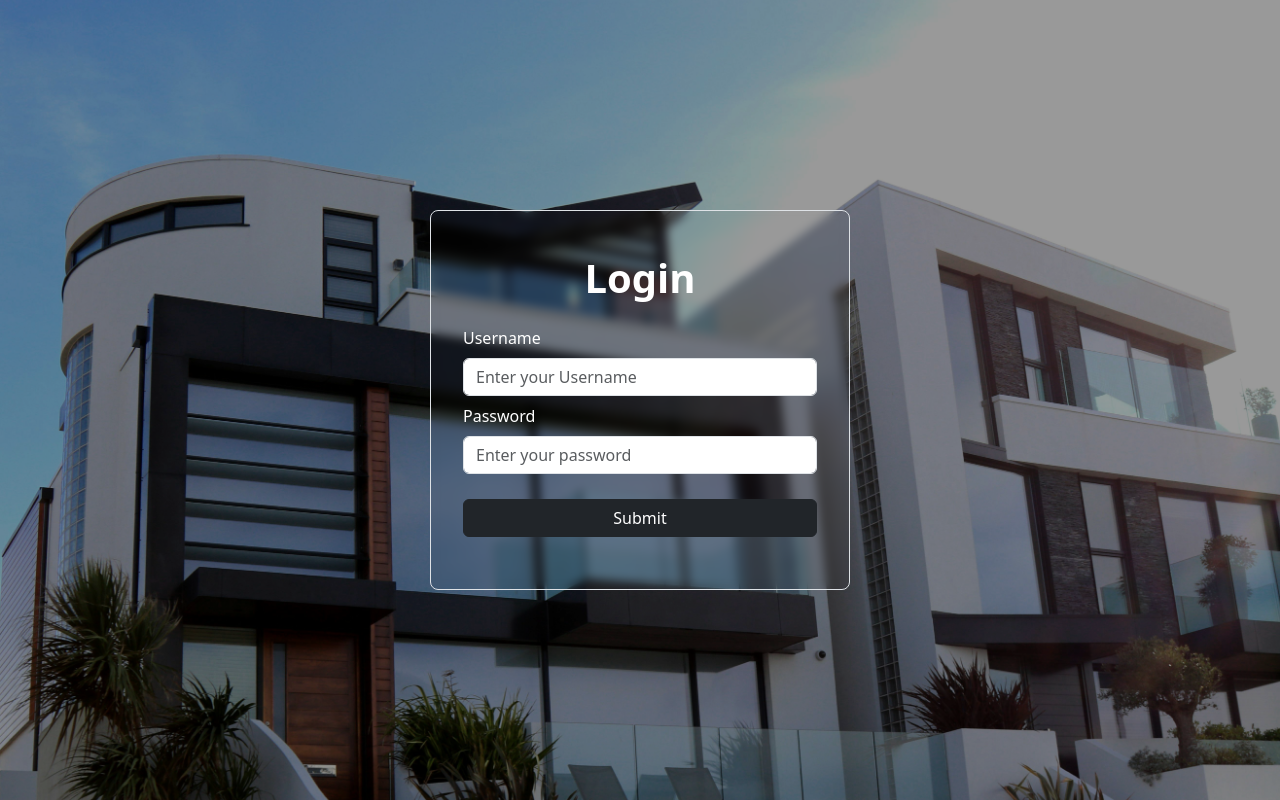
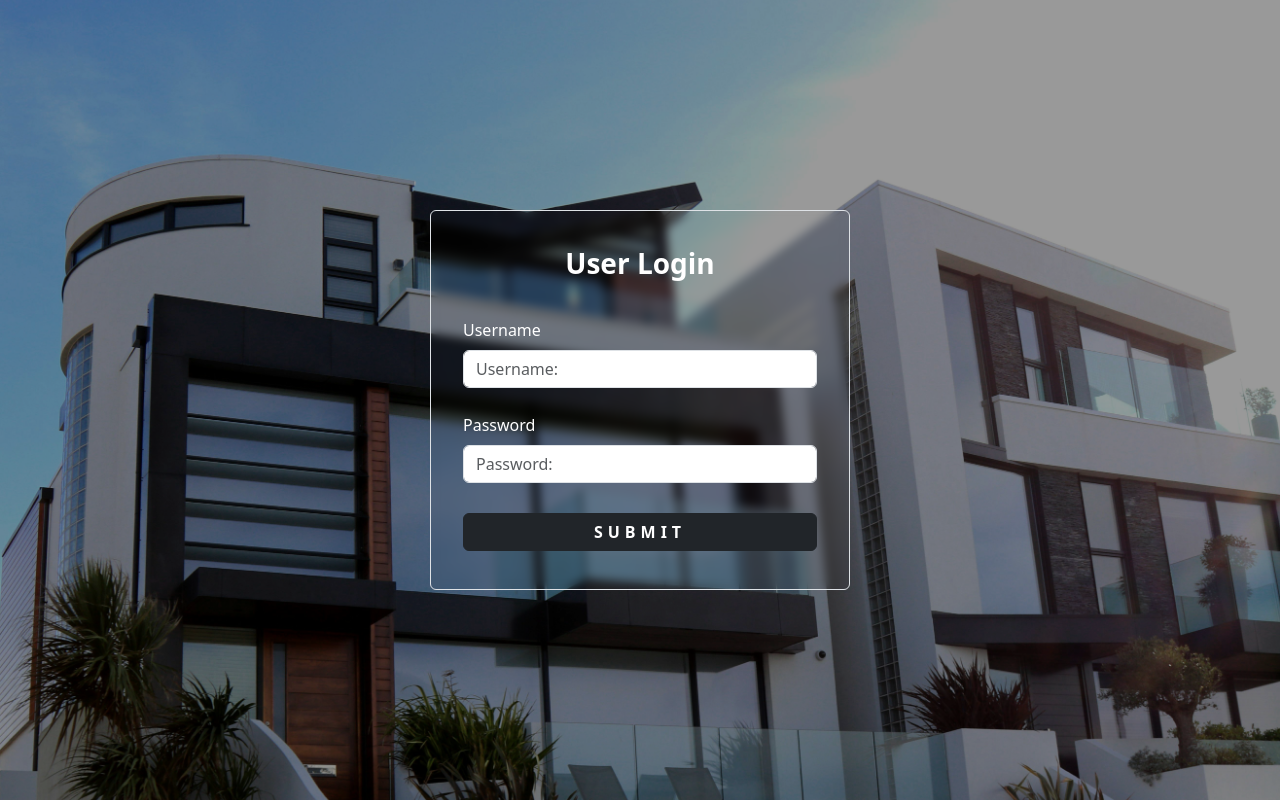
Before and after one commit to Ejxzdevs/Real-Estate-Management-System, a PHP site: page /app/view/login.php in a window 1280 px wide. Run offline with PHP 8.4, Linux system fonts and the light colour scheme; some libraries are stand-ins or nearby versions.

Commit message:
fix form style

```diff
--- a/app/view/login.php
+++ b/app/view/login.php
@@ -7,7 +7,7 @@
 <head>
     <meta charset="UTF-8">
     <meta name="viewport" content="width=device-width, initial-scale=1.0">
-    <title>Sign In</title>
+    <title>User Login</title>
     <link rel="stylesheet" href="../../vendor/twbs/bootstrap/dist/css/bootstrap.min.css">
 </head>
     <style>
@@ -35,25 +35,28 @@
             backdrop-filter: blur(5px);
             padding: 2rem;
             z-index: 10;
+            display: flex;
+            flex-direction: column;
+            gap: 25px;
         }
     </style>
 <body>
     <div class="h-100 d-flex justify-content-center align-items-center">
-            <form action="../http/controller/userLoginController.php" method="post" class="border border-radius custom-form rounded-3 ">
+            <form action="../http/controller/userLoginController.php" method="post" class="border custom-form rounded ">
                 <div class="h-25 d-flex flex-column justify-content-center">
-                   <h1 class="text-center fw-bold text-white">Login</h1>
+                   <h1 class="text-center fw-bold text-white fs-3">User Login</h1>
                 </div>
                 <div class="h-25 d-flex flex-column justify-content-center   ">
                     <input type="hidden" name="csrf_token" value="<?php echo CsrfHelper::generateToken(); ?>">
                     <label class="form-label fw-medium text-white">Username</label>
-                    <input type="name" name="username" class="form-control" placeholder="Enter your Username">
-                </div>
-                <div class="h-25 d-flex flex-column justify-content-center   ">
-                    <label class="form-label fw-medium text-white">Password</label>
-                    <input type="password" name="password" class="form-control" placeholder="Enter your password">
+                    <input type="name" name="username" class="form-control" placeholder="Username:">
                 </div>
                 <div class="h-25 d-flex flex-column justify-content-center">
-                    <button class="btn btn-dark ">Submit</button>
+                    <label class="form-label fw-medium text-white">Password</label>
+                    <input type="password" name="password" class="form-control" placeholder="Password:">
+                </div>
+                <div class="h-25 d-flex flex-column justify-content-center">
+                    <button class="btn btn-dark fw-bold wider" style="letter-spacing: 5px;">SUBMIT</button>
                 </div>
             </form>
     </div>
```
Also changed, not shown: app/view/registerRegular.php (+9 -6 lines).
